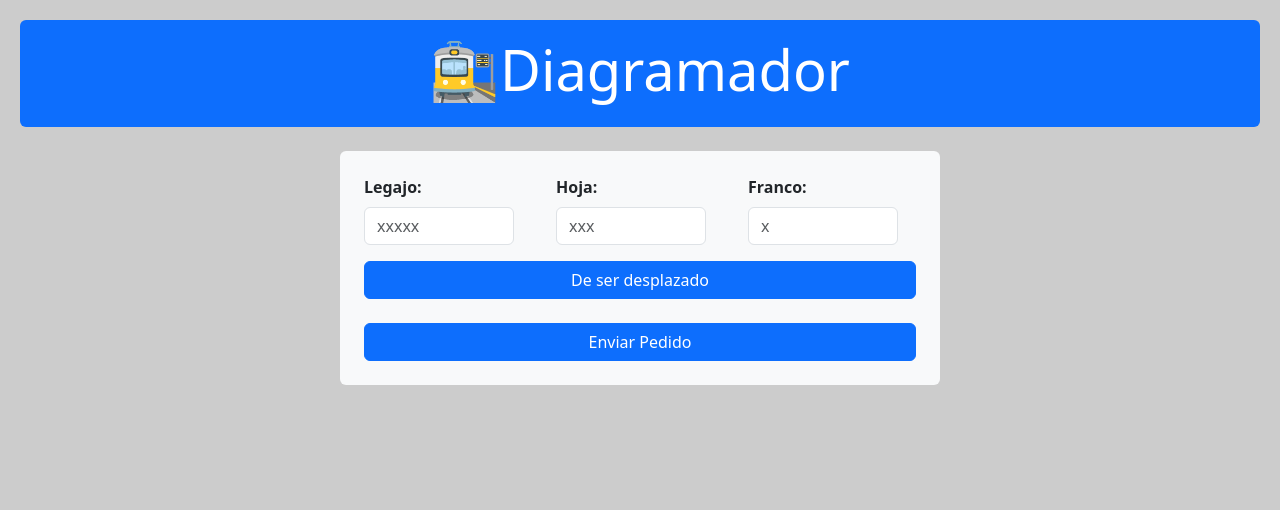
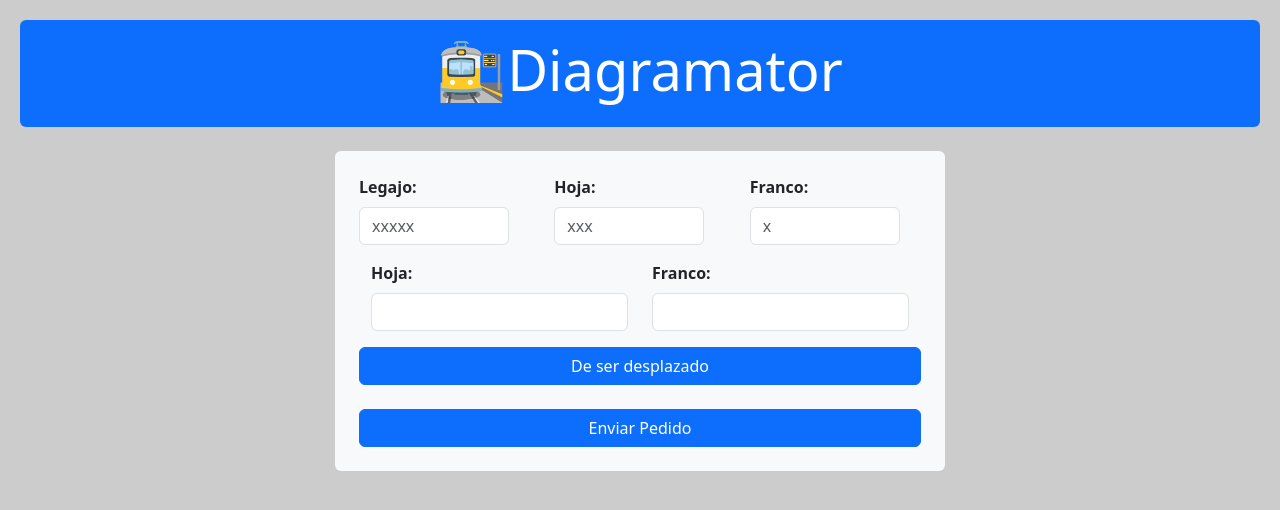
Before and after one commit to GermanPagano/Diagramador, a plain HTML site: page index.html in a window 1280 px wide. Both pictures are taken after a click on the button "De ser desplazado". Drawn offline with nearby package versions, Linux system fonts and the light colour scheme.

Commit message:
update inputs add

```diff
--- /dev/null
+++ b/functions/btn-add-inputs.js
@@ -0,0 +1,46 @@
+function addInput() {
+    var lineasInputs = document.querySelector('.lineas-inputs');
+
+    var nuevaLinea = document.createElement('div');
+    nuevaLinea.classList.add('row', 'mb-3');
+
+    var colHoja = document.createElement('div');
+    colHoja.classList.add('col-6');
+    nuevaLinea.appendChild(colHoja);
+
+    var labelHoja = document.createElement('label');
+    labelHoja.setAttribute('for', 'hoja');
+    labelHoja.classList.add('form-label');
+    labelHoja.textContent = 'Hoja:';
+    colHoja.appendChild(labelHoja);
+
+    var inputHoja = document.createElement('input');
+    inputHoja.setAttribute('type', 'number');
+    inputHoja.setAttribute('name', 'hoja[]');
+    inputHoja.classList.add('form-control');
+    inputHoja.classList.add('nuevoInput');;
+
+    inputHoja.required = true;
+    colHoja.appendChild(inputHoja);
+
+    var colFranco = document.createElement('div');
+    colFranco.classList.add('col-6');
+    nuevaLinea.appendChild(colFranco);
+
+    var labelFranco = document.createElement('label');
+    labelFranco.setAttribute('for', 'franco');
+    labelFranco.classList.add('form-label');
+    labelFranco.textContent = 'Franco:';
+    colFranco.appendChild(labelFranco);
+
+    var inputFranco = document.createElement('input');
+    inputFranco.setAttribute('type', 'number');
+    inputFranco.setAttribute('name', 'franco[]');
+    inputFranco.classList.add('form-control');
+    inputFranco.classList.add('nuevoInput');;
+
+    inputFranco.required = true;
+    colFranco.appendChild(inputFranco);
+
+    lineasInputs.appendChild(nuevaLinea);
+  }
--- a/index.html
+++ b/index.html
@@ -16,7 +16,7 @@
   <body style="background-color: #ccc">
     <div class="col justify-content-center d-flex bg-primary rounded p-3">
       <h1 class="display-4 text-white">
-        🚉<strong>D</strong>iagramador</strong>
+        🚉<strong>D</strong>iagramator</strong>
       </h1>
     </div>
 
@@ -38,6 +38,7 @@
                   />
                 </div>
               </div>
+
               <div class="col">
                 <div class="mb-3">
                   <label for="hoja" class="form-label">Hoja:</label>
@@ -51,6 +52,7 @@
                   />
                 </div>
               </div>
+
               <div class="col">
                 <div class="mb-3">
                   <label for="franco" class="form-label">Franco:</label>
@@ -65,6 +67,12 @@
                 </div>
               </div>
             </div>
+
+
+            <div class="lineas-inputs container">
+                <!-- Aquí se agregarán las nuevas líneas de inputs -->
+              </div>
+
             <div class="d-grid">
               <button
                 type="button"
@@ -92,4 +100,6 @@
     crossorigin="anonymous"
   ></script>
   <script src="diagramador.js"></script>
+  <script src="./functions/btn-add-inputs.js"></script>
+
 </html>
--- a/styles.css
+++ b/styles.css
@@ -12,6 +12,10 @@ input {
     max-width: 150px;
     /* outline: none !important;
     box-shadow: none !important; */
+}
+.nuevoInput{
+    max-width: 300px!important;
+
 }
 
 label {
@@ -33,6 +37,7 @@ label {
     input {
         max-width: 100%;
     }
+
 }
 
 /* Anular estilos de Bootstrap para inputs al hacer clic */
```
